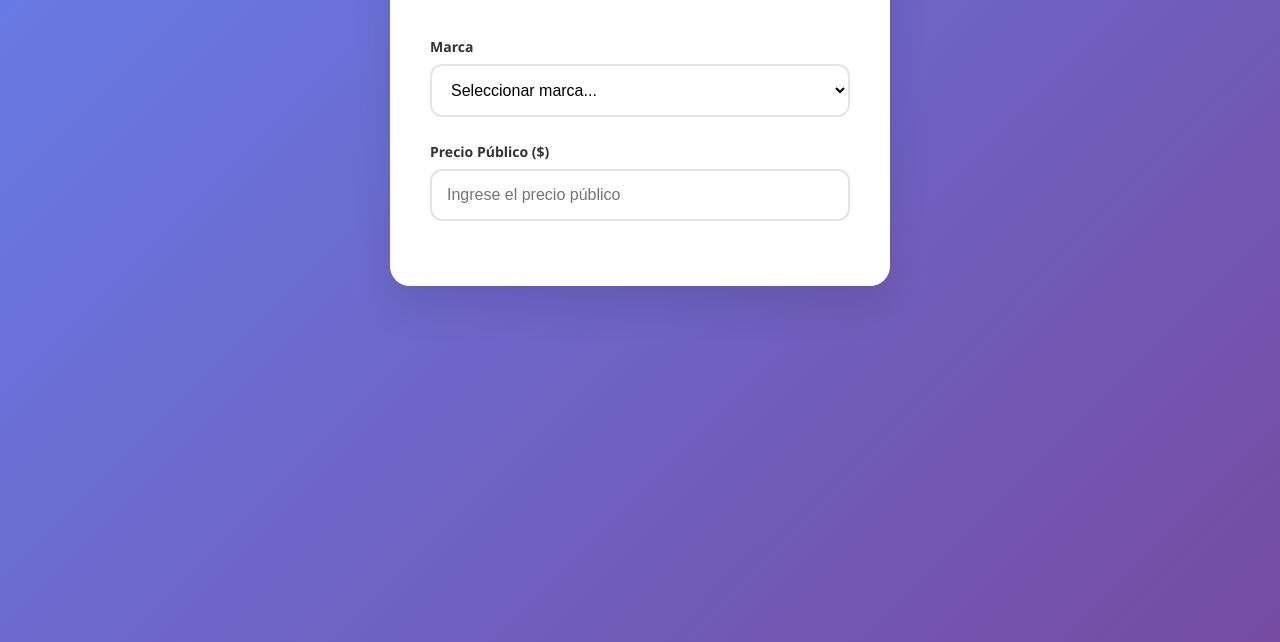
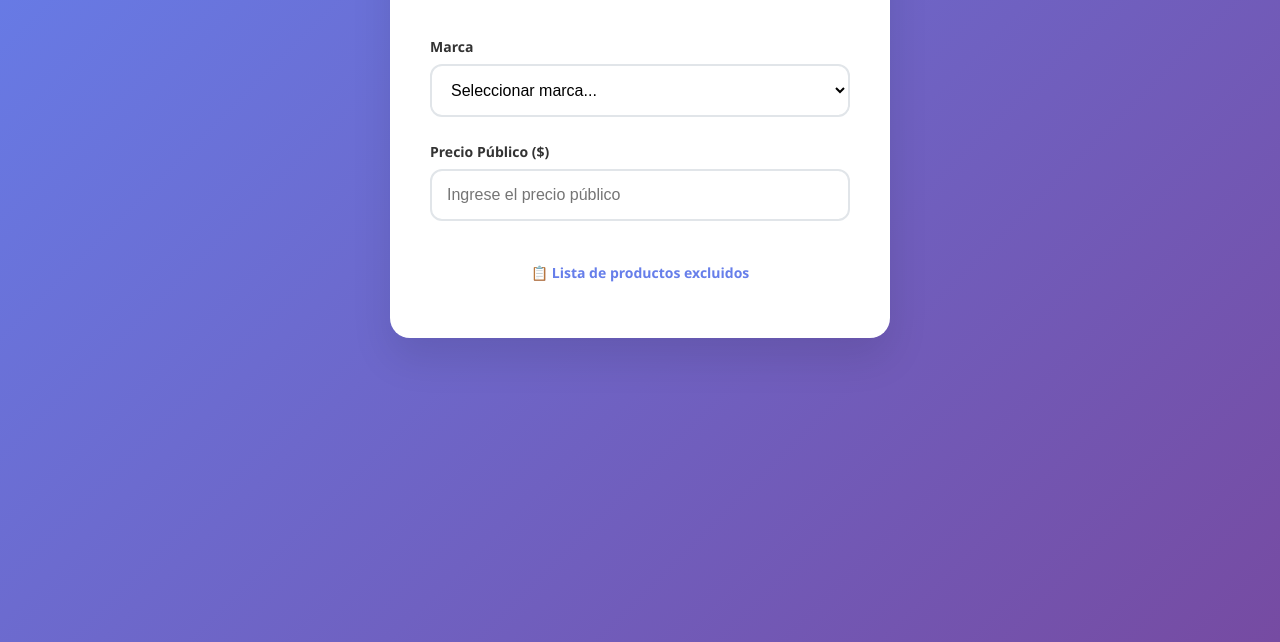
Before and after one commit to marcosite08/materiales-el-paraiso, a website: page index.html in a window 1280 px wide. Shown: the part 158-800 px from the top of the page. Drawn offline with Linux system fonts and the light colour scheme; no server answers.

Commit message:
Update index.html

```diff
--- a/index.html
+++ b/index.html
@@ -201,6 +201,28 @@
             text-align: center;
         }
 
+        .footer-link {
+            text-align: center;
+            margin-top: 25px;
+            padding: 15px;
+            background: rgba(255, 255, 255, 0.5);
+            border-radius: 10px;
+            backdrop-filter: blur(5px);
+        }
+
+        .footer-link a {
+            color: #667eea;
+            text-decoration: none;
+            font-weight: 600;
+            font-size: 14px;
+            transition: all 0.3s ease;
+        }
+
+        .footer-link a:hover {
+            color: #5a67d8;
+            text-decoration: underline;
+        }
+
         @media (max-width: 480px) {
             .container {
                 padding-top: 20px;
@@ -300,6 +322,13 @@
                     <span class="result-label">Descuento B2B:</span>
                     <span class="result-value" id="discount">$0.00</span>
                 </div>
+            </div>
+
+            <!-- Enlace a productos excluidos -->
+            <div class="footer-link">
+                <a href="https://docs.google.com/spreadsheets/d/1u4aTu_FnycMmenh8gFzQ18Y3cAAA9bxYiEyaVEs2Bng/edit?usp=sharing" target="_blank">
+                    📋 Lista de productos excluidos
+                </a>
             </div>
         </div>
     </div>
```
